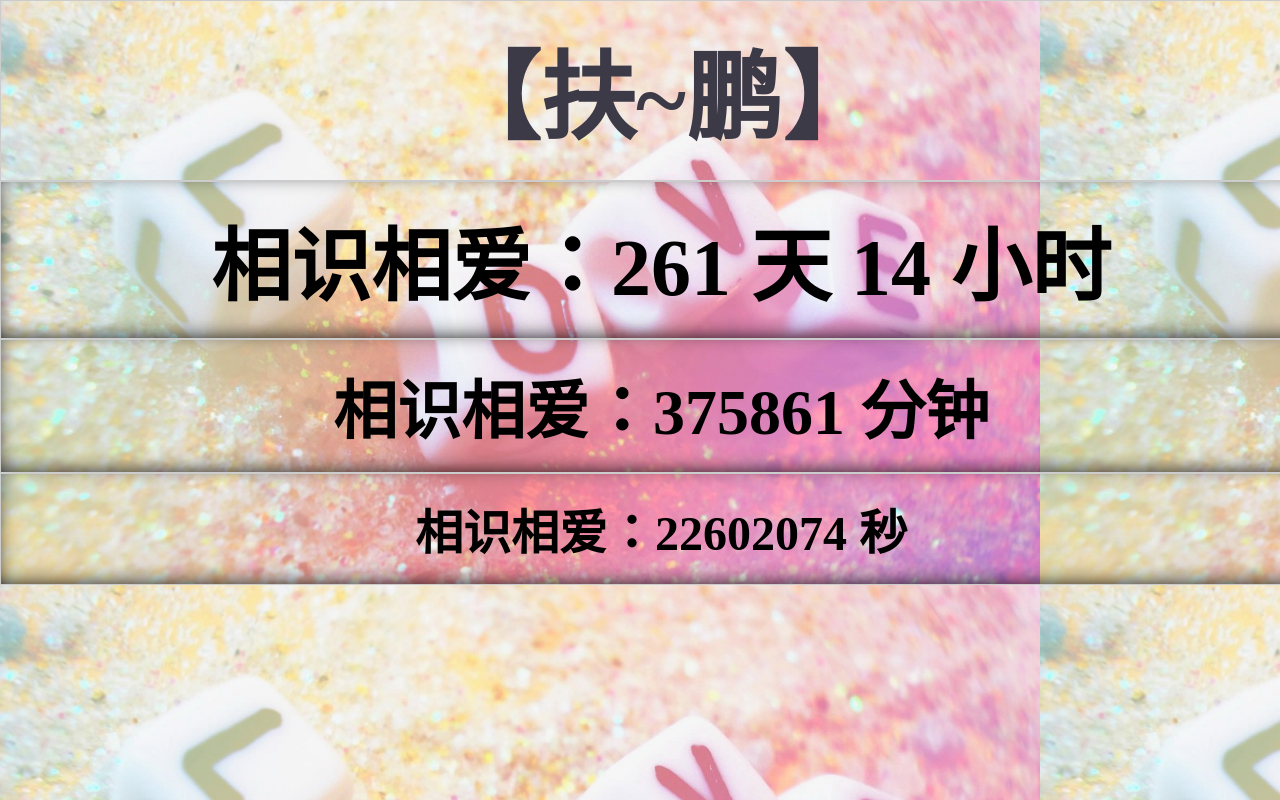
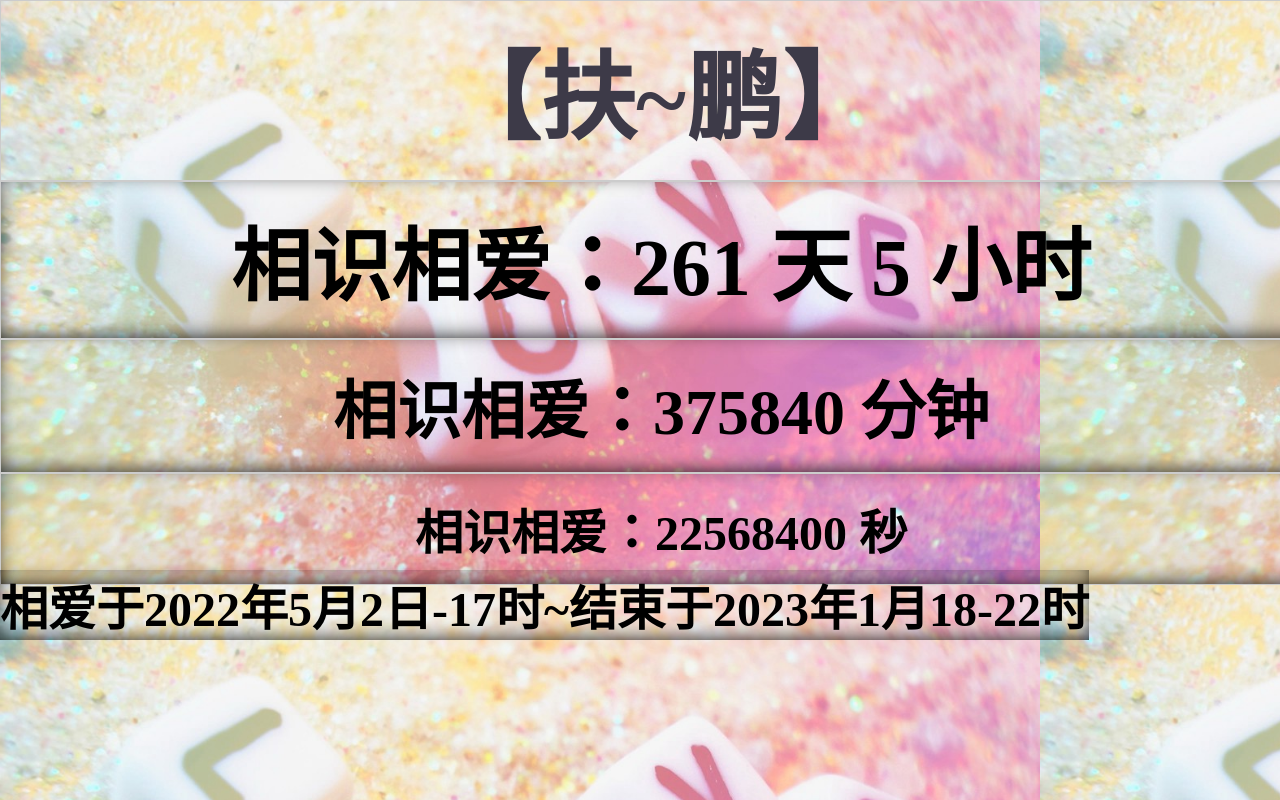
Before and after one commit to sdpprince/fp.github.io, a plain HTML site: page index.html in a window 1280 px wide. Shown: the top 800 px of the page. Drawn offline with Linux system fonts and the light colour scheme.

Commit message:
Update index.html

```diff
--- a/index.html
+++ b/index.html
@@ -31,6 +31,12 @@
 				box-shadow:inset 0px -5px 21px -6px black;
 				font-size: 3rem;
 			}
+			.endTime{
+				position: fixed;
+				bottom: 20vh;
+				box-shadow:inset 0px -5px 21px -6px black;
+				font-size: 3rem;
+			}
 			#timeData4{
 				color: #3d3a48;
 				font-size: 6rem;
@@ -46,11 +52,16 @@
 		<h1 id="timeData1"></h1>
 		<h2 id="timeData2"></h2>
 		<h3 id="timeData3"></h3>
+		<h3 class="endTime">相爱于2022年5月2日-17时~结束于2023年1月18-22时</h3>
 
 
 		<script>
 			function nowTime(){
-				let nowTime = new Date()
+				let nowTime = new Date('2023-01-18')
+				nowTime.setHours(22)
+				nowTime.setMinutes(00)
+				nowTime.setSeconds(00)
+
 				let oldTime = new Date('2022-05-02')
 				oldTime.setHours(17)
 				oldTime.setMinutes(00)
@@ -84,12 +95,12 @@
 			}
 
 
-			setInterval(()=>{
+			// setInterval(()=>{
 				let {day,hour,min,sec} = nowTime()
 				document.querySelector('#timeData1').innerHTML = '相识相爱：' + day +' 天 '+ hour + ' 小时 '
 				document.querySelector('#timeData2').innerHTML = '相识相爱：' + min +' 分钟 '
 				document.querySelector('#timeData3').innerHTML = '相识相爱：' + sec +' 秒'
-			},1000)
+			// },1000)
 		</script>
 	</body>
 </html>
```
